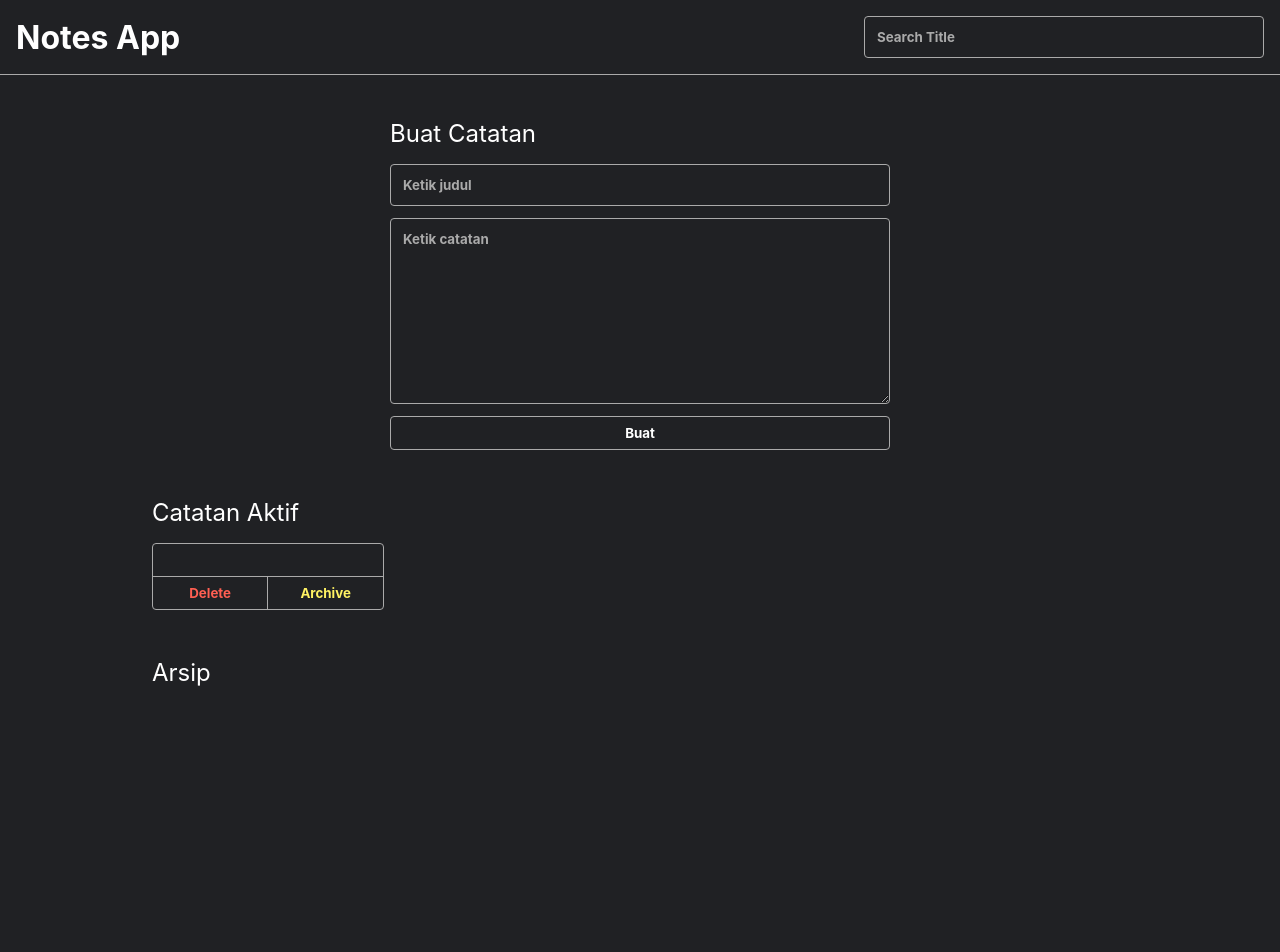
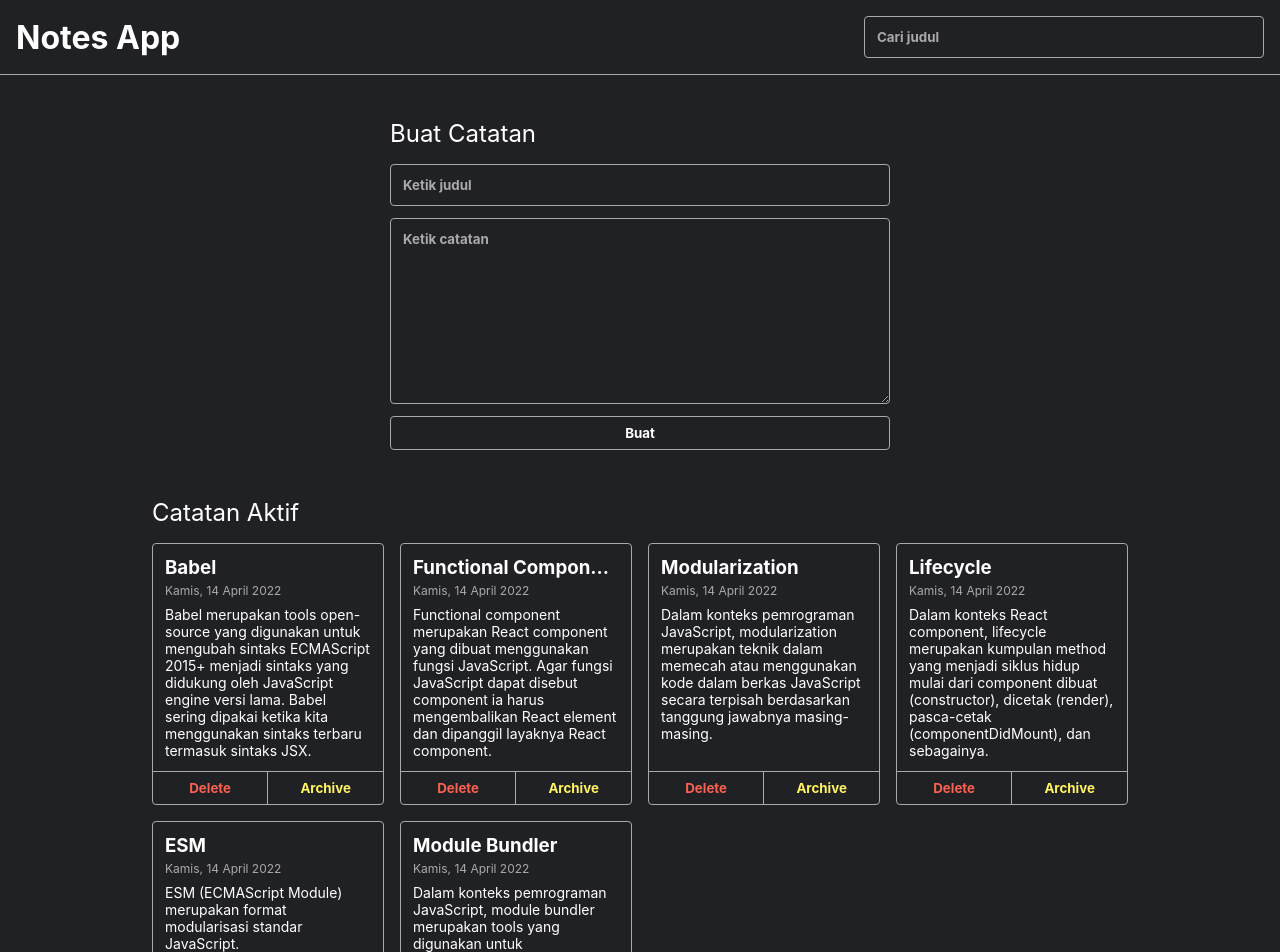
Before and after one commit to fahlanlogic/personal-notes-app, a React (Vite) app: page / in a window 1280 px wide. Shown: the top 952 px of the page. Before the commit the page ends 800 px from the top, so only its background shows below. Built offline with nearby package versions, Linux system fonts and the light colour scheme.

Commit message:
update rendering notes list

```diff
--- a/index.html
+++ b/index.html
@@ -4,7 +4,7 @@
     <meta charset="UTF-8" />
     <link rel="icon" type="image/svg+xml" href="/vite.svg" />
     <meta name="viewport" content="width=device-width, initial-scale=1.0" />
-    <title>Vite + React</title>
+    <title>Personal Notes App</title>
   </head>
   <body>
     <div id="root"></div>
--- a/src/ContactApp.jsx
+++ /dev/null
@@ -1,16 +0,0 @@
-import React from "react";
-import NoteAppHeader from "./components/NoteAppHeader";
-import NoteAppBody from "./components/NoteAppBody";
-
-class ContactApp extends React.Component {
-  render() {
-    return (
-      <>
-        <NoteAppHeader />
-        <NoteAppBody />
-      </>
-    )
-  }
-}
-
-export default ContactApp;
--- a/src/components/NoteAppBody.jsx
+++ b/src/components/NoteAppBody.jsx
@@ -1,15 +1,45 @@
+import { getInitialData } from "../utils/data";
 import NotesInput from "./NotesInput";
 import NotesList from "./NotesList";
+import React from "react";
 
-function NoteAppBody() {
+class NoteAppBody extends React.Component {
+  constructor(props) {
+    super(props);
+    this.state = {
+      notes: getInitialData()
+    }
+
+    this.onAddEventHandler = this.onAddEventHandler.bind(this)
+  }
+
+  onAddEventHandler({ title, body }) {
+    this.setState((previousNote) => {
+      return {
+        notes: [
+          ...previousNote.notes,
+          {
+            id: +new Date(),
+            title,
+            body,
+            createdAt: new Date().toDateString(),
+            archived: false
+          }
+        ]
+      }
+    })
+  }
+  render() {
     return (
       <div className="note-app__body">
-      <NotesInput />
+        <NotesInput addNote={this.onAddEventHandler}/>
         <h2>Catatan Aktif</h2>
-      <NotesList />
+        <NotesList notes={this.state.notes}/>
         <h2>Arsip</h2>
+        {console.log(this.state.notes)}
       </div>
     )
   }
+}
 
 export default NoteAppBody;
--- a/src/components/NoteAppHeader.jsx
+++ b/src/components/NoteAppHeader.jsx
@@ -2,7 +2,7 @@ function NoteAppHeader() {
     return (
       <div className="note-app__header">
         <h1>Notes App</h1>
-        <input type="text" className="input_search" placeholder="Search Title"/>
+        <input type="text" className="input_search" placeholder="Cari judul"/>
       </div>
     )
 }
--- a/src/components/NoteItem.jsx
+++ b/src/components/NoteItem.jsx
@@ -2,11 +2,11 @@ import NoteItemAction from "./NoteItemAction";
 import NoteItemContent from "./NoteItemContent";
 
 /* eslint-disable react/prop-types */
-function NoteItem() {
+function NoteItem({ id, title, createdAt, body, onDelete, onArchive }) {
   return (
     <div className="note-item">
-      <NoteItemContent />
-      <NoteItemAction />
+      <NoteItemContent title={title} createdAt={createdAt} body={body} />
+      <NoteItemAction id={id} onDelete={onDelete} onArchive={onArchive}/>
     </div>
   )
 }
--- a/src/components/NoteItemAction.jsx
+++ b/src/components/NoteItemAction.jsx
@@ -1,8 +1,9 @@
-function NoteItemAction() {
+/* eslint-disable react/prop-types */
+function NoteItemAction({ onDelete, onArchive, id }) {
   return (
     <div className="note-item__action">
-      <button type="click" className="note-item__delete-button">Delete</button>
-      <button type="click" className="note-item__archive-button">Archive</button>
+      <button className="note-item__delete-button" onClick={() => onDelete(id)}>Delete</button>
+      <button className="note-item__archive-button" onClick={() => onArchive(id)}>Archive</button>
     </div>
   )
 }
--- a/src/components/NoteItemContent.jsx
+++ b/src/components/NoteItemContent.jsx
@@ -1,9 +1,11 @@
+import { showFormattedDate } from "../utils/data";
+
 /* eslint-disable react/prop-types */
 function NoteItemContent({ title, createdAt, body}) {
   return (
     <div className="note-item__content">
       <h3 className="note-item__title">{title}</h3>
-      <p className="note-item__date">{createdAt}</p>
+      <p className="note-item__date">{showFormattedDate(createdAt)}</p>
       <p className="note-item__body">{body}</p>
     </div>
   )
--- a/src/components/NotesInput.jsx
+++ b/src/components/NotesInput.jsx
@@ -1,13 +1,44 @@
+/* eslint-disable react/prop-types */
 import React from "react";
 
 class NotesInput extends React.Component {
+  constructor(props) {
+    super(props);
+    this.state = {
+      title: '',
+      body: '',
+    }
+
+    this.onTitleChange = this.onTitleChange.bind(this);
+    this.onBodyChange = this.onBodyChange.bind(this);
+    this.onFormSubmit = this.onFormSubmit.bind(this);
+  }
+
+  onTitleChange(event) {
+    this.setState({
+      title: event.target.value
+    })
+  }
+
+  onBodyChange(event) {
+    this.setState({
+      body: event.target.value
+    })
+  }
+
+  onFormSubmit(event) {
+    event.preventDefault();
+    this.props.addNote(this.state)
+  }
+
+
   render() {
     return (
       <div className="note-input">
         <h2>Buat Catatan</h2>
-        <form className="note-input">
-          <input type="text" placeholder="Ketik judul"/>
-          <textarea name="" id="" cols="30" rows="10" placeholder="Ketik catatan"></textarea>
+        <form onSubmit={this.onSubmit}>
+          <input type="text" placeholder="Ketik judul" value={this.state.title} onChange={this.onTitleChange} required/>
+          <textarea cols="30" rows="10" placeholder="Ketik catatan" value={this.state.body} onChange={this.onBodyChange}></textarea>
           <button type="submit">Buat</button>
         </form>
       </div>
--- a/src/components/NotesList.jsx
+++ b/src/components/NotesList.jsx
@@ -1,14 +1,14 @@
-import React from "react";
+/* eslint-disable react/prop-types */
 import NoteItem from "./NoteItem";
 
-class NotesList extends React.Component {
-  render() {
-    return (
-      <div className="notes-list">
-        <NoteItem />
-      </div>
-    )
-  }
+function NotesList({ notes, onDelete, onArchive }) {
+  return (
+    <div className="notes-list">
+      {notes.length === 0 ? (<p className="notes-list__empty-message">Tidak ada catatan</p>) : (notes.map(note => (
+        <NoteItem key={note.id} id={note.id} onDelete={onDelete} onArchive={onArchive} {...note} />
+      )))}
+    </div>
+  )
 }
 
 export default NotesList;
--- a/src/index.jsx
+++ b/src/index.jsx
@@ -2,7 +2,12 @@ import { createRoot } from 'react-dom/client';
 
 // import style
 import './styles/style.css';
-import ContactApp from './ContactApp';
+import NoteAppBody from './components/NoteAppBody';
+import NoteAppHeader from './components/NoteAppHeader';
 
 const root = createRoot(document.getElementById('root'));
-root.render(<ContactApp />);
+root.render(
+<>
+<NoteAppHeader />
+<NoteAppBody />
+</>);
```
Lines whose indentation alone changed are shown as unchanged.
